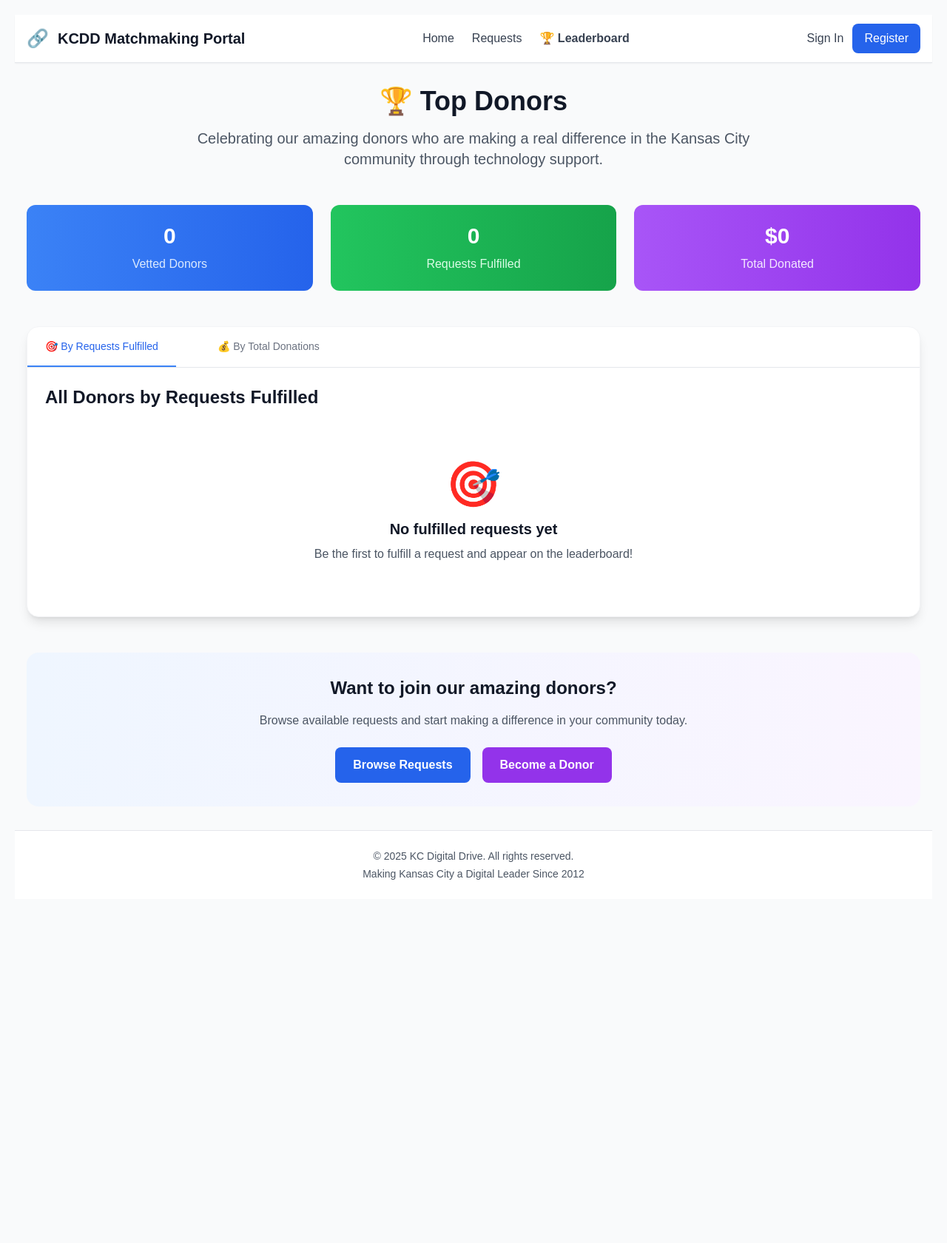
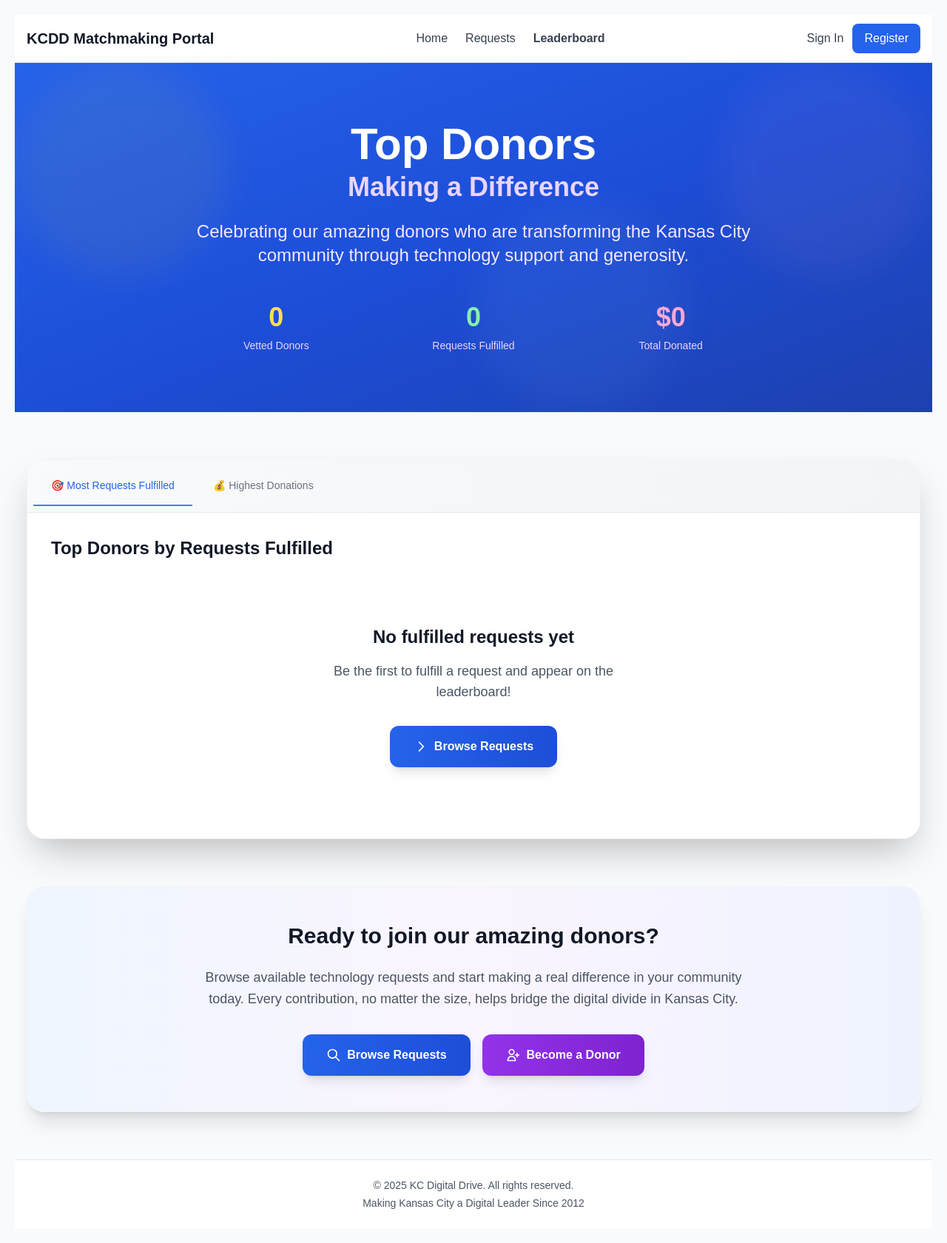
Before and after one commit to codeforkansascity/kcdd-market, a Django app: page /leaderboard/ in a window 1280 px wide. Shown: the whole page at 74% size. Before the commit the page ends 1189 px from the top, so only its background shows below. Run offline with Django 4.2, Linux system fonts and the light colour scheme; tables that the repository leaves empty hold one stand-in row (values such as "Sample post"); some libraries are stand-ins or nearby versions.

Commit message:
Remove icons from base and request board templates for a cleaner design

```diff
--- a/templates/base.html
+++ b/templates/base.html
@@ -14,7 +14,6 @@
         <div class="container mx-auto px-4 py-3">
             <div class="flex items-center justify-between">
                 <div class="flex items-center gap-3">
-                    <div class="text-2xl">🔗</div>
                     <a href="{% url 'app:home' %}" class="text-xl font-semibold text-gray-900 hover:text-blue-600">
                         KCDD Matchmaking Portal
                     </a>
@@ -28,7 +27,7 @@
                         Requests
                     </a>
                     <a href="{% url 'app:donor_leaderboard' %}" class="text-gray-700 hover:text-blue-600 {% if request.resolver_match.url_name == 'donor_leaderboard' %}text-blue-600 font-semibold{% endif %}">
-                        🏆 Leaderboard
+                        Leaderboard
                     </a>
                     {% if user.is_authenticated %}
                         {% if user.is_admin_user %}
--- a/templates/donor_leaderboard.html
+++ b/templates/donor_leaderboard.html
@@ -1,81 +1,91 @@
 {% extends 'base.html' %}
 {% load static %}
 
-{% block title %}Donor Leaderboard - KCDD Portal{% endblock %}
+{% block title %}Donor Leaderboard - KCDD Matchmaking Portal{% endblock %}
 
 {% block content %}
-<div class="container mx-auto px-4 py-8">
-    <!-- Header Section -->
-    <div class="text-center mb-12">
-        <h1 class="text-4xl font-bold text-gray-900 mb-4">🏆 Top Donors</h1>
-        <p class="text-xl text-gray-600 max-w-3xl mx-auto">
-            Celebrating our amazing donors who are making a real difference in the Kansas City community through technology support.
-        </p>
+<!-- Hero Header Section -->
+<section class="relative bg-gradient-to-br from-blue-600 via-blue-700 to-blue-800 text-white py-20 overflow-hidden">
+    <!-- Background Pattern -->
+    <div class="absolute inset-0 opacity-10">
+        <div class="absolute top-0 left-0 w-72 h-72 bg-yellow-300 rounded-full mix-blend-multiply filter blur-xl animate-pulse"></div>
+        <div class="absolute top-0 right-0 w-72 h-72 bg-pink-300 rounded-full mix-blend-multiply filter blur-xl animate-pulse animation-delay-2000"></div>
+        <div class="absolute bottom-0 left-1/2 w-72 h-72 bg-blue-300 rounded-full mix-blend-multiply filter blur-xl animate-pulse animation-delay-4000"></div>
     </div>
 
-    <!-- Overall Stats -->
-    <div class="grid md:grid-cols-3 gap-6 mb-12">
-        <div class="bg-gradient-to-r from-blue-500 to-blue-600 text-white rounded-xl p-6 text-center">
-            <div class="text-3xl font-bold mb-2">{{ total_donors }}</div>
-            <div class="text-blue-100">Vetted Donors</div>
+    <div class="container mx-auto px-4 relative z-10">
+        <div class="text-center max-w-4xl mx-auto">
+            <h1 class="text-5xl lg:text-6xl font-bold mb-6 leading-tight">
+                Top Donors
+                <span class="block text-3xl lg:text-4xl text-purple-200 mt-2">Making a Difference</span>
+            </h1>
+            <p class="text-xl lg:text-2xl text-purple-100 leading-relaxed max-w-3xl mx-auto">
+                Celebrating our amazing donors who are transforming the Kansas City community through technology support and generosity.
+            </p>
+
+            <!-- Quick Stats -->
+            <div class="grid grid-cols-3 gap-8 mt-12 max-w-3xl mx-auto">
+                <div class="text-center group">
+                    <div class="text-4xl font-bold text-yellow-300 mb-2 group-hover:scale-110 transition-transform duration-300">{{ total_donors }}</div>
+                    <div class="text-purple-200 text-sm font-medium">Vetted Donors</div>
                 </div>
-        <div class="bg-gradient-to-r from-green-500 to-green-600 text-white rounded-xl p-6 text-center">
-            <div class="text-3xl font-bold mb-2">{{ total_fulfilled }}</div>
-            <div class="text-green-100">Requests Fulfilled</div>
+                <div class="text-center group">
+                    <div class="text-4xl font-bold text-green-300 mb-2 group-hover:scale-110 transition-transform duration-300">{{ total_fulfilled }}</div>
+                    <div class="text-purple-200 text-sm font-medium">Requests Fulfilled</div>
                 </div>
-        <div class="bg-gradient-to-r from-purple-500 to-purple-600 text-white rounded-xl p-6 text-center">
-            <div class="text-3xl font-bold mb-2">${{ total_amount|floatformat:0 }}</div>
-            <div class="text-purple-100">Total Donated</div>
+                <div class="text-center group">
+                    <div class="text-4xl font-bold text-pink-300 mb-2 group-hover:scale-110 transition-transform duration-300">${{ total_amount|floatformat:0 }}</div>
+                    <div class="text-purple-200 text-sm font-medium">Total Donated</div>
                 </div>
             </div>
+        </div>
+    </div>
+</section>
 
-    <!-- Leaderboard Tabs -->
-    <div class="bg-white rounded-2xl shadow-lg border border-gray-100 overflow-hidden">
+<div class="container mx-auto px-4 py-16">
+    <!-- Enhanced Leaderboard Tabs -->
+    <div class="bg-white rounded-3xl shadow-2xl border border-gray-100 overflow-hidden mb-16">
         <!-- Tab Headers -->
-        <div class="border-b border-gray-200">
-            <nav class="flex space-x-8" aria-label="Tabs">
+        <div class="bg-gradient-to-r from-gray-50 to-gray-100 border-b border-gray-200">
+            <nav class="flex space-x-1 p-2" aria-label="Tabs">
                 <button onclick="showTab('requests')" id="requests-tab"
                         class="tab-button active py-4 px-6 text-sm font-medium border-b-2 border-blue-500 text-blue-600">
-                    🎯 By Requests Fulfilled
+                    🎯 Most Requests Fulfilled
                 </button>
                 <button onclick="showTab('amount')" id="amount-tab"
                         class="tab-button py-4 px-6 text-sm font-medium border-b-2 border-transparent text-gray-500 hover:text-gray-700 hover:border-gray-300">
-                    💰 By Total Donations
+                    💰 Highest Donations
                 </button>
             </nav>
         </div>
 
         <!-- Tab Content -->
-        <div class="p-6">
+        <div class="p-8">
             <!-- Top Donors by Request Count -->
             <div id="requests-content" class="tab-content">
-                <h2 class="text-2xl font-bold text-gray-900 mb-6">All Donors by Requests Fulfilled</h2>
-                {% if donors_by_count %}
+                <h2 class="text-2xl font-bold text-gray-900 mb-6">Top Donors by Requests Fulfilled</h2>
+                {% if top_donors_by_count %}
                     <div class="space-y-4">
-                        {% for donor in donors_by_count %}
-                        <div class="flex items-center justify-between p-4 {% if donor.fulfilled_count > 0 %}bg-gray-50 hover:bg-gray-100{% else %}bg-gray-25 hover:bg-gray-50 opacity-75{% endif %} rounded-lg transition-colors">
+                        {% for donor in top_donors_by_count %}
+                        <div class="flex items-center justify-between p-4 bg-gray-50 rounded-lg hover:bg-gray-100 transition-colors">
                             <div class="flex items-center space-x-4">
                                 <!-- Rank -->
                                 <div class="flex-shrink-0">
-                                    {% if donor.fulfilled_count > 0 and forloop.counter == 1 %}
+                                    {% if forloop.counter == 1 %}
                                         <div class="w-10 h-10 bg-yellow-400 text-yellow-900 rounded-full flex items-center justify-center font-bold text-lg">
                                             🥇
                                         </div>
-                                    {% elif donor.fulfilled_count > 0 and forloop.counter == 2 %}
+                                    {% elif forloop.counter == 2 %}
                                         <div class="w-10 h-10 bg-gray-300 text-gray-700 rounded-full flex items-center justify-center font-bold text-lg">
                                             🥈
                                         </div>
-                                    {% elif donor.fulfilled_count > 0 and forloop.counter == 3 %}
+                                    {% elif forloop.counter == 3 %}
                                         <div class="w-10 h-10 bg-orange-400 text-orange-900 rounded-full flex items-center justify-center font-bold text-lg">
                                             🥉
                                         </div>
-                                    {% elif donor.fulfilled_count > 0 %}
+                                    {% else %}
                                         <div class="w-10 h-10 bg-blue-100 text-blue-700 rounded-full flex items-center justify-center font-bold">
                                             {{ forloop.counter }}
-                                        </div>
-                                    {% else %}
-                                        <div class="w-10 h-10 bg-gray-100 text-gray-500 rounded-full flex items-center justify-center font-bold">
-                                            —
                                         </div>
                                     {% endif %}
                                 </div>
@@ -116,43 +126,45 @@
                         {% endfor %}
                     </div>
                 {% else %}
-                    <div class="text-center py-12">
-                        <div class="text-6xl mb-4">🎯</div>
-                        <h3 class="text-xl font-semibold text-gray-900 mb-2">No fulfilled requests yet</h3>
-                        <p class="text-gray-600">Be the first to fulfill a request and appear on the leaderboard!</p>
+                    <div class="text-center py-16">
+                        <h3 class="text-2xl font-bold text-gray-900 mb-4">No fulfilled requests yet</h3>
+                        <p class="text-gray-600 text-lg mb-8 max-w-md mx-auto">Be the first to fulfill a request and appear on the leaderboard!</p>
+                        <a href="{% url 'app:request_board' %}"
+                           class="inline-flex items-center gap-2 bg-gradient-to-r from-blue-600 to-blue-700 text-white px-8 py-4 rounded-xl font-semibold hover:from-blue-700 hover:to-blue-800 transition-all duration-300 transform hover:-translate-y-1 shadow-lg hover:shadow-xl">
+                            <svg class="w-5 h-5 group-hover:rotate-12 transition-transform" fill="none" stroke="currentColor" viewBox="0 0 24 24">
+                                <path stroke-linecap="round" stroke-linejoin="round" stroke-width="2" d="M9 5l7 7-7 7"></path>
+                            </svg>
+                            <span>Browse Requests</span>
+                        </a>
                     </div>
                 {% endif %}
             </div>
 
             <!-- Top Donors by Amount -->
             <div id="amount-content" class="tab-content hidden">
-                <h2 class="text-2xl font-bold text-gray-900 mb-6">All Donors by Total Amount</h2>
-                {% if donors_by_amount %}
+                <h2 class="text-2xl font-bold text-gray-900 mb-6">Top Donors by Total Amount</h2>
+                {% if top_donors_by_amount %}
                     <div class="space-y-4">
-                        {% for donor in donors_by_amount %}
-                        <div class="flex items-center justify-between p-4 {% if donor.total_donated > 0 %}bg-gray-50 hover:bg-gray-100{% else %}bg-gray-25 hover:bg-gray-50 opacity-75{% endif %} rounded-lg transition-colors">
+                        {% for donor in top_donors_by_amount %}
+                        <div class="flex items-center justify-between p-4 bg-gray-50 rounded-lg hover:bg-gray-100 transition-colors">
                             <div class="flex items-center space-x-4">
                                 <!-- Rank -->
                                 <div class="flex-shrink-0">
-                                    {% if donor.total_donated > 0 and forloop.counter == 1 %}
+                                    {% if forloop.counter == 1 %}
                                         <div class="w-10 h-10 bg-yellow-400 text-yellow-900 rounded-full flex items-center justify-center font-bold text-lg">
                                             🥇
                                         </div>
-                                    {% elif donor.total_donated > 0 and forloop.counter == 2 %}
+                                    {% elif forloop.counter == 2 %}
                                         <div class="w-10 h-10 bg-gray-300 text-gray-700 rounded-full flex items-center justify-center font-bold text-lg">
                                             🥈
                                         </div>
-                                    {% elif donor.total_donated > 0 and forloop.counter == 3 %}
+                                    {% elif forloop.counter == 3 %}
                                         <div class="w-10 h-10 bg-orange-400 text-orange-900 rounded-full flex items-center justify-center font-bold text-lg">
                                             🥉
                                         </div>
-                                    {% elif donor.total_donated > 0 %}
+                                    {% else %}
                                         <div class="w-10 h-10 bg-purple-100 text-purple-700 rounded-full flex items-center justify-center font-bold">
                                             {{ forloop.counter }}
-                                        </div>
-                                    {% else %}
-                                        <div class="w-10 h-10 bg-gray-100 text-gray-500 rounded-full flex items-center justify-center font-bold">
-                                            —
                                         </div>
                                     {% endif %}
                                 </div>
@@ -193,34 +205,50 @@
                         {% endfor %}
                     </div>
                 {% else %}
-                    <div class="text-center py-12">
-                        <div class="text-6xl mb-4">💰</div>
-                        <h3 class="text-xl font-semibold text-gray-900 mb-2">No donations yet</h3>
-                        <p class="text-gray-600">Be the first to make a donation and appear on the leaderboard!</p>
+                    <div class="text-center py-16">
+                        <div class="text-8xl mb-6 animate-bounce">💰</div>
+                        <h3 class="text-2xl font-bold text-gray-900 mb-4">No donations yet</h3>
+                        <p class="text-gray-600 text-lg mb-8 max-w-md mx-auto">Be the first to make a donation and appear on the leaderboard!</p>
+                        <a href="{% url 'app:request_board' %}"
+                           class="inline-flex items-center gap-2 bg-gradient-to-r from-purple-600 to-purple-700 text-white px-8 py-4 rounded-xl font-semibold hover:from-purple-700 hover:to-purple-800 transition-all duration-300 transform hover:-translate-y-1 shadow-lg hover:shadow-xl">
+                            <svg class="w-5 h-5 group-hover:scale-110 transition-transform" fill="none" stroke="currentColor" viewBox="0 0 24 24">
+                                <path stroke-linecap="round" stroke-linejoin="round" stroke-width="2" d="M18 9v3m0 0v3m0-3h3m-3 0h-3m-2-5a4 4 0 11-8 0 4 4 0 018 0zM3 20a6 6 0 0112 0v1H3v-1z"></path>
+                            </svg>
+                            <span>Become a Donor</span>
+                        </a>
                     </div>
                 {% endif %}
             </div>
         </div>
     </div>
 
-    <!-- Call to Action -->
-    <div class="text-center mt-12">
-        <div class="bg-gradient-to-r from-blue-50 to-purple-50 rounded-2xl p-8">
-            <h3 class="text-2xl font-bold text-gray-900 mb-4">Want to join our amazing donors?</h3>
-            <p class="text-gray-600 mb-6 max-w-2xl mx-auto">
-                Browse available requests and start making a difference in your community today.
+    <!-- Enhanced Call to Action -->
+    <div class="text-center">
+        <div class="bg-gradient-to-r from-blue-50 via-purple-50 to-indigo-50 rounded-3xl p-12 shadow-xl border border-gray-100">
+            <div class="max-w-3xl mx-auto">
+                <h3 class="text-3xl font-bold text-gray-900 mb-6">Ready to join our amazing donors?</h3>
+                <p class="text-gray-600 text-lg mb-8 leading-relaxed">
+                    Browse available technology requests and start making a real difference in your community today.
+                    Every contribution, no matter the size, helps bridge the digital divide in Kansas City.
                 </p>
-            <div class="flex justify-center gap-4">
+                <div class="flex flex-col sm:flex-row gap-4 justify-center">
                     <a href="{% url 'app:request_board' %}"
-                   class="bg-blue-600 text-white px-6 py-3 rounded-lg font-semibold hover:bg-blue-700 transition-colors">
-                    Browse Requests
+                       class="group bg-gradient-to-r from-blue-600 to-blue-700 text-white px-8 py-4 rounded-xl font-semibold hover:from-blue-700 hover:to-blue-800 transition-all duration-300 transform hover:-translate-y-1 shadow-lg hover:shadow-xl flex items-center justify-center gap-2">
+                        <svg class="w-5 h-5 group-hover:rotate-12 transition-transform" fill="none" stroke="currentColor" viewBox="0 0 24 24">
+                            <path stroke-linecap="round" stroke-linejoin="round" stroke-width="2" d="M21 21l-6-6m2-5a7 7 0 11-14 0 7 7 0 0114 0z"></path>
+                        </svg>
+                        <span>Browse Requests</span>
                     </a>
                     {% if not user.is_authenticated %}
                     <a href="{% url 'app:register' %}"
-                   class="bg-purple-600 text-white px-6 py-3 rounded-lg font-semibold hover:bg-purple-700 transition-colors">
-                    Become a Donor
+                       class="group bg-gradient-to-r from-purple-600 to-purple-700 text-white px-8 py-4 rounded-xl font-semibold hover:from-purple-700 hover:to-purple-800 transition-all duration-300 transform hover:-translate-y-1 shadow-lg hover:shadow-xl flex items-center justify-center gap-2">
+                        <svg class="w-5 h-5 group-hover:scale-110 transition-transform" fill="none" stroke="currentColor" viewBox="0 0 24 24">
+                            <path stroke-linecap="round" stroke-linejoin="round" stroke-width="2" d="M18 9v3m0 0v3m0-3h3m-3 0h-3m-2-5a4 4 0 11-8 0 4 4 0 018 0zM3 20a6 6 0 0112 0v1H3v-1z"></path>
+                        </svg>
+                        <span>Become a Donor</span>
                     </a>
                     {% endif %}
+                </div>
             </div>
         </div>
     </div>
@@ -237,8 +265,8 @@
 
     // Remove active class from all tab buttons
     document.querySelectorAll('.tab-button').forEach(button => {
-        button.classList.remove('active', 'border-blue-500', 'text-blue-600', 'border-purple-500', 'text-purple-600');
-        button.classList.add('border-transparent', 'text-gray-500');
+        button.classList.remove('active', 'border-blue-500', 'text-blue-600', 'border-purple-500', 'text-purple-600', 'bg-blue-50', 'bg-purple-50');
+        button.classList.add('border-transparent', 'text-gray-600');
     });
 
     // Show selected tab content
@@ -246,13 +274,13 @@
 
     // Activate selected tab button
     const activeButton = document.getElementById(tabName + '-tab');
-    activeButton.classList.remove('border-transparent', 'text-gray-500');
+    activeButton.classList.remove('border-transparent', 'text-gray-600');
     activeButton.classList.add('active');
 
     if (tabName === 'requests') {
-        activeButton.classList.add('border-blue-500', 'text-blue-600');
+        activeButton.classList.add('border-blue-500', 'text-blue-600', 'bg-blue-50');
     } else {
-        activeButton.classList.add('border-purple-500', 'text-purple-600');
+        activeButton.classList.add('border-purple-500', 'text-purple-600', 'bg-purple-50');
     }
 }
 </script>
```
Also changed, not shown: templates/request_board.html (+1 -6 lines). Lines whose indentation alone changed are shown as unchanged.
